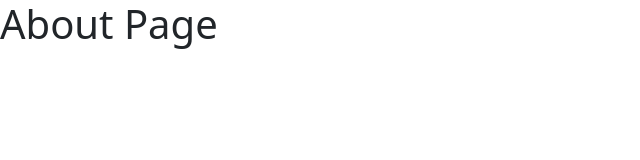
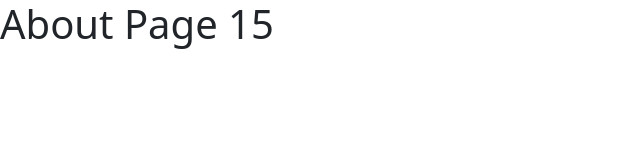
Before and after one commit to amjadniazi48/dj-events, a Next.js app: page /about in a window 1280 px wide. Shown: the top 160 px of the page, without its empty margins (0-640 px from the left). Built offline with nearby package versions, Linux system fonts and the light colour scheme.

Commit message:
MY NEW CHANGES

```diff
--- a/pages/about.js
+++ b/pages/about.js
@@ -1,6 +1,6 @@
 const About = () => {
     return (
-        <div><h1>About Page</h1></div>
+        <div><h1>About Page 15</h1></div>
      );
 }
 
--- a/pages/events/index.js
+++ b/pages/events/index.js
@@ -1,6 +1,6 @@
 const Events = () => {
     return ( <div>
-        <h1>Events page 1</h1>
+        <h1>Events page 12</h1>
     </div>);
 }
 
```
